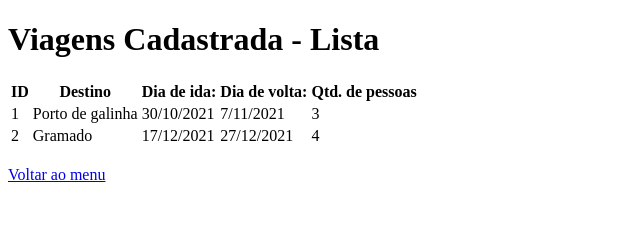
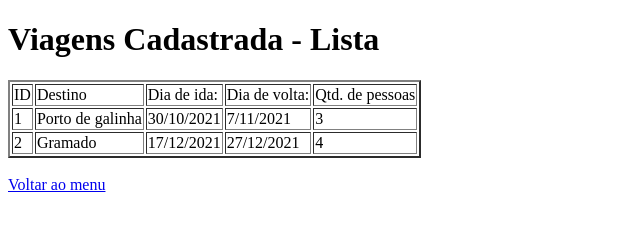
Before and after one commit to izabella-bl/Aulas.Web, a plain HTML site: page HTML/ATP32/Lista.html in a window 1280 px wide. Shown: the whole page, without its empty margins (0-640 px from the left). Drawn offline with Linux system fonts and the light colour scheme.

Commit message:
Crud em Html

```diff
--- a/HTML/ATP32/Lista.html
+++ b/HTML/ATP32/Lista.html
@@ -9,14 +9,14 @@
 <body>
     <h1>Viagens Cadastrada - Lista</h1>
 
-    <table>
+    <table border="2">
         <thead>
             <tr>
-                <th>ID</th>
-                <th>Destino</th>
-                <th>Dia de ida:</th>
-                <th>Dia de volta:</th>
-                <th>Qtd. de pessoas</th>
+                <td>ID</td>
+                <td>Destino</td>
+                <td>Dia de ida:</td>
+                <td>Dia de volta:</td>
+                <td>Qtd. de pessoas</td>
             </tr>
         </thead>
         <tbody>
```
